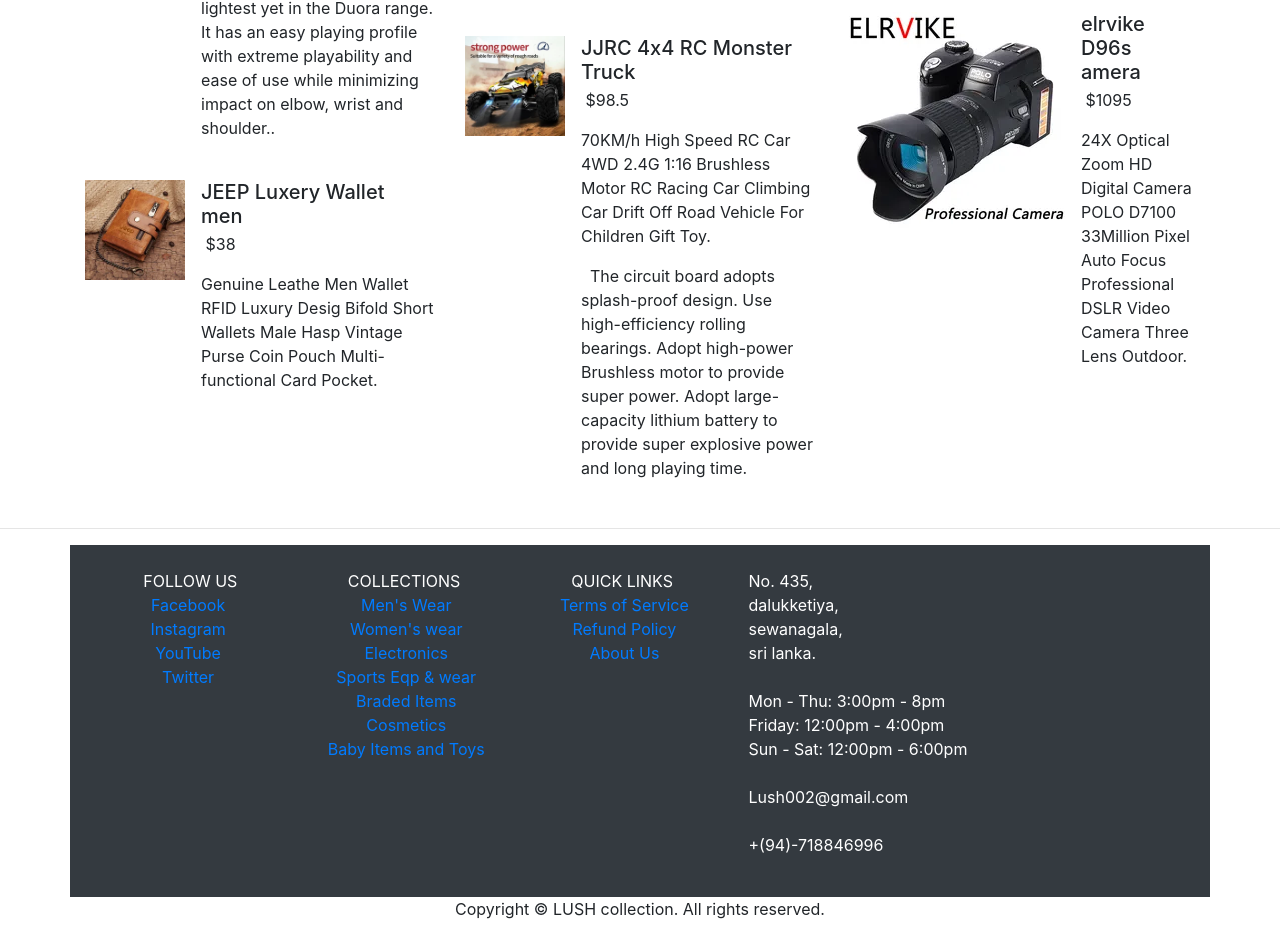
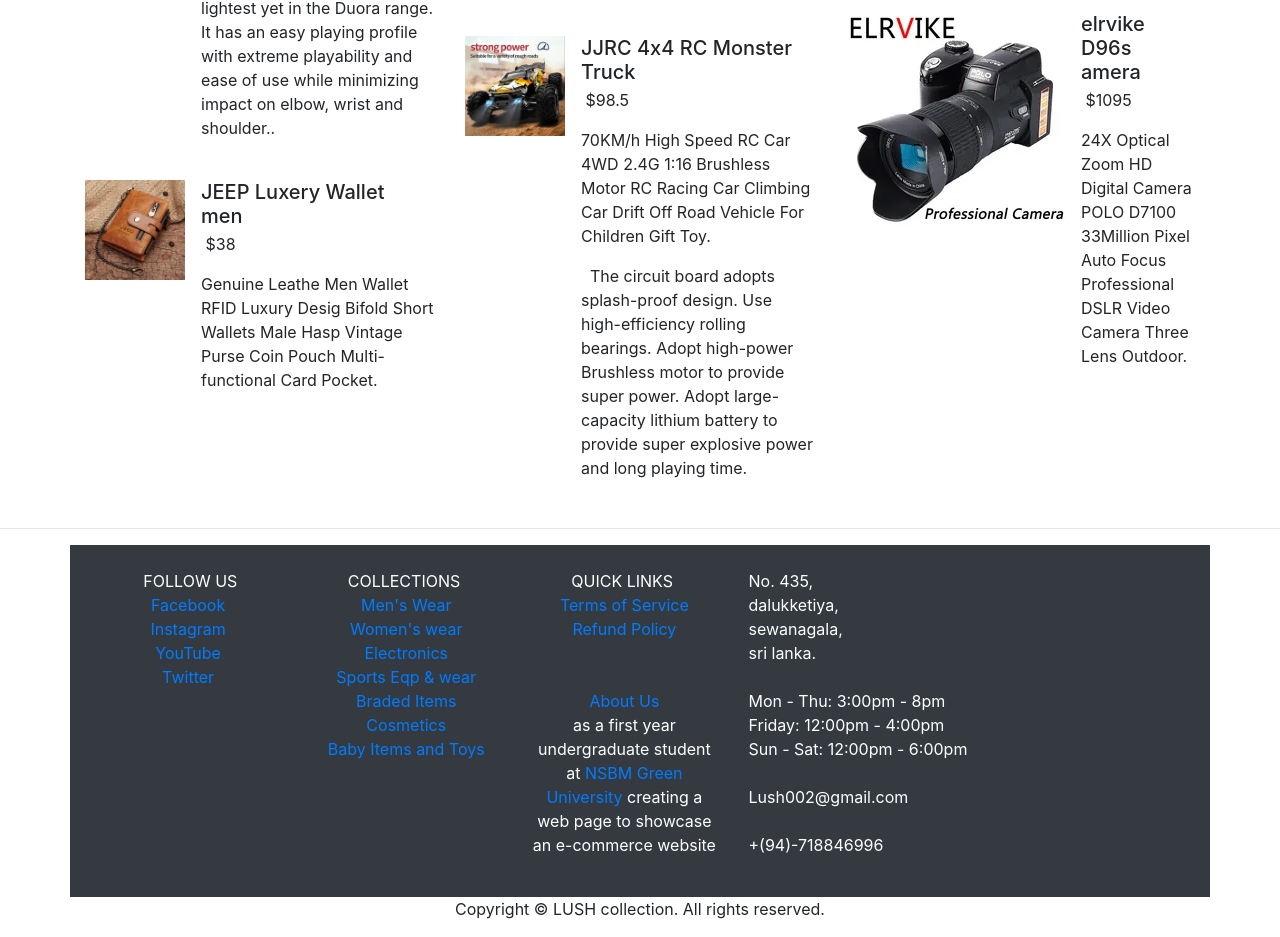
Before and after one commit to Pathum002/My-First-Web-Site, a plain HTML site: page index.html in a window 1280 px wide. Shown: the part 3238-4175 px from the top of the page. Drawn offline with Linux system fonts and the light colour scheme.

Commit message:
Add files via upload

```diff
--- a/index.html
+++ b/index.html
@@ -332,7 +332,8 @@ It also includes a dual-storage design that combines the fast data speeds of an
 				  <li></li>
                 <li class="btn-link"> <a>Terms of Service</a> </li>
                 <li class="btn-link"> <a>Refund Policy</a> </li>
-                <li class="btn-link"> <a>About Us</a> </li>
+                <li class="btn-link"> <a href="."><br><br>About Us</a> </li>
+				  <li font-size="">as a first year undergraduate student at <a href="https://www.nsbm.ac.lk/">NSBM Green University</a> creating a web page to showcase an e-commerce website</li>
 
               </ul>
             </div>
```
